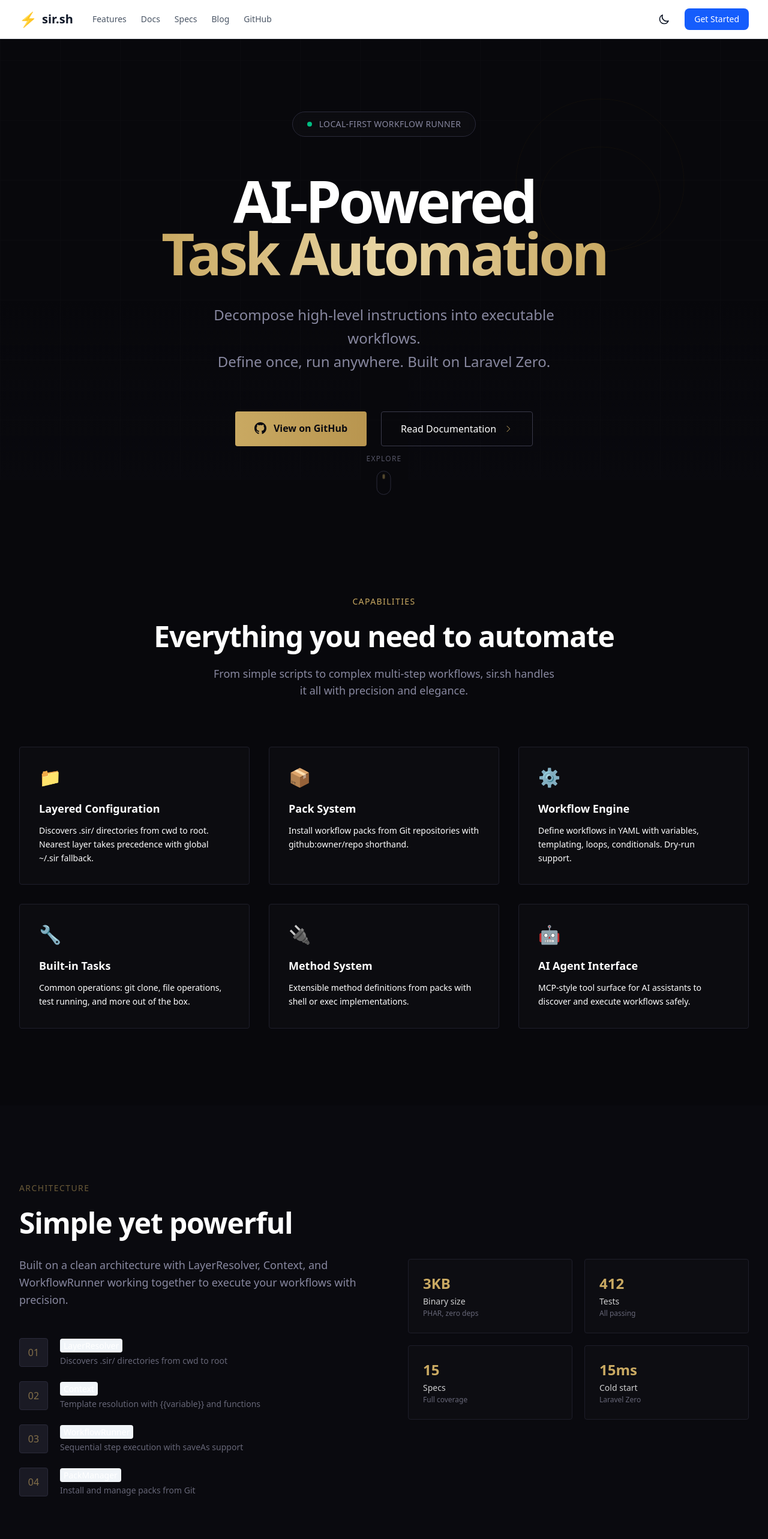
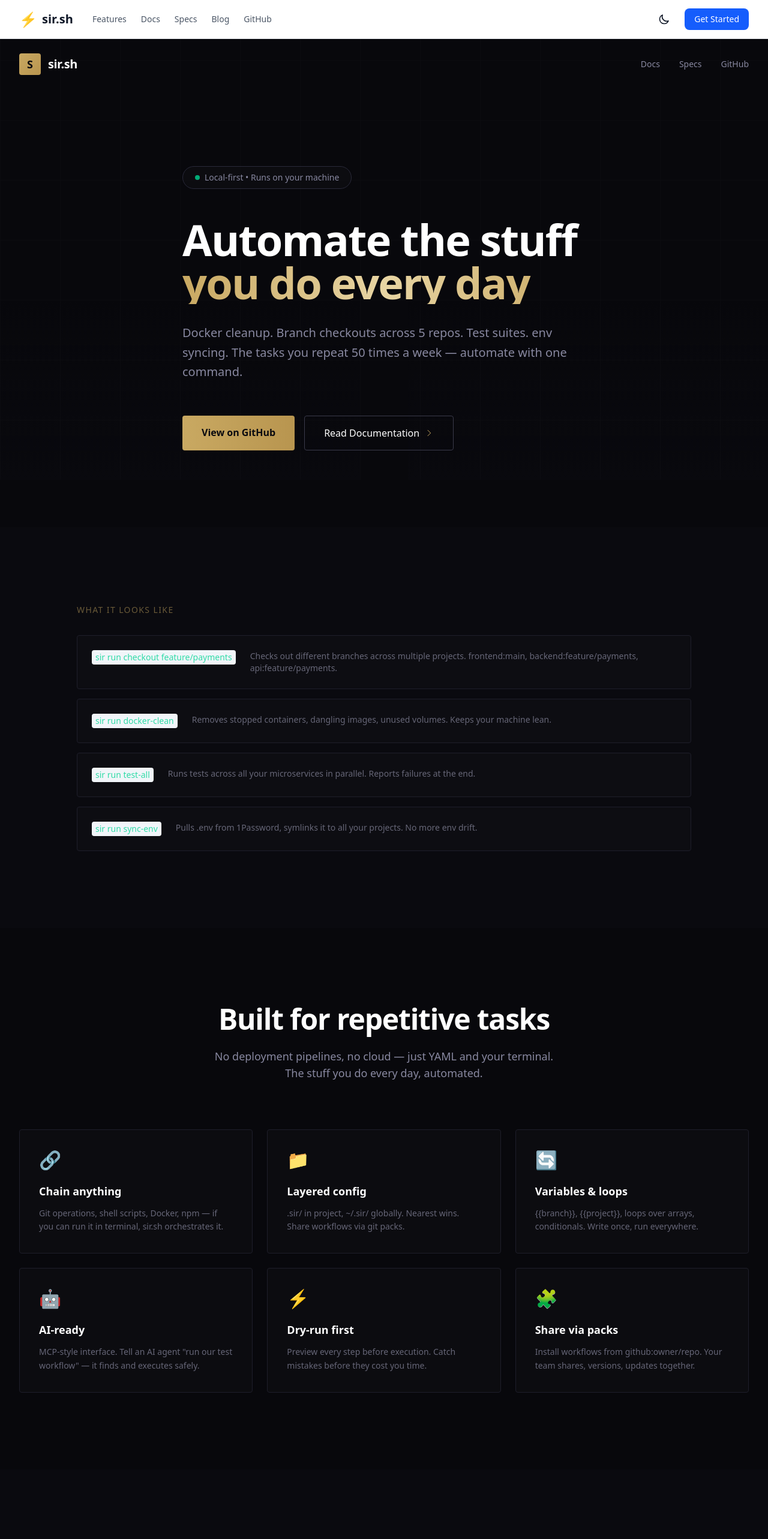
Before and after one commit to sir-sh/website, a Next.js app: page / in a window 1280 px wide. Shown: the top 2566 px of the page at 60% size. Built offline with nearby package versions, Linux system fonts and the light colour scheme.

Commit message:
Refocus on local dev automation: docker cleanup, branch checkouts, env sync

```diff
--- a/src/app/page.tsx
+++ b/src/app/page.tsx
@@ -1,82 +1,141 @@
 import Link from 'next/link';
+
+const workflows = [
+  {
+    cmd: 'sir run checkout feature/payments',
+    desc: 'Checks out different branches across multiple projects. frontend:main, backend:feature/payments, api:feature/payments.',
+  },
+  {
+    cmd: 'sir run docker-clean',
+    desc: 'Removes stopped containers, dangling images, unused volumes. Keeps your machine lean.',
+  },
+  {
+    cmd: 'sir run test-all',
+    desc: 'Runs tests across all your microservices in parallel. Reports failures at the end.',
+  },
+  {
+    cmd: 'sir run sync-env',
+    desc: 'Pulls .env from 1Password, symlinks it to all your projects. No more env drift.',
+  },
+];
+
+const features = [
+  {
+    icon: '🔗',
+    title: 'Chain anything',
+    description: 'Git operations, shell scripts, Docker, npm — if you can run it in terminal, sir.sh orchestrates it.',
+  },
+  {
+    icon: '📁',
+    title: 'Layered config',
+    description: '.sir/ in project, ~/.sir/ globally. Nearest wins. Share workflows via git packs.',
+  },
+  {
+    icon: '🔄',
+    title: 'Variables & loops',
+    description: '{{branch}}, {{project}}, loops over arrays, conditionals. Write once, run everywhere.',
+  },
+  {
+    icon: '🤖',
+    title: 'AI-ready',
+    description: 'MCP-style interface. Tell an AI agent "run our test workflow" — it finds and executes safely.',
+  },
+  {
+    icon: '⚡',
+    title: 'Dry-run first',
+    description: 'Preview every step before execution. Catch mistakes before they cost you time.',
+  },
+  {
+    icon: '🧩',
+    title: 'Share via packs',
+    description: 'Install workflows from github:owner/repo. Your team shares, versions, updates together.',
+  },
+];
+
+const specs = [
+  { id: 'S001', name: 'Layer Resolution' },
+  { id: 'S002', name: 'Config Loading' },
+  { id: 'S003', name: 'Workflow Engine' },
+  { id: 'S004', name: 'Template System' },
+  { id: 'S005', name: 'Pack System' },
+  { id: 'S006', name: 'Method System' },
+  { id: 'S007', name: 'Built-in Tasks' },
+  { id: 'S008', name: 'AI Interface' },
+  { id: 'S009', name: 'CLI Commands' },
+  { id: 'S010', name: 'Conditionals' },
+  { id: 'S011', name: 'Loops' },
+  { id: 'S012', name: 'Nested Props' },
+  { id: 'S013', name: 'Pack Updates' },
+  { id: 'S014', name: 'Remote Exec' },
+  { id: 'S015', name: 'Scheduling' },
+];
 
 export default function Home() {
   return (
     <div className="relative min-h-screen bg-[#08080c] text-white overflow-hidden">
-      {/* Batman-inspired ambient background */}
+      {/* Batman-inspired ambient */}
       <div className="fixed inset-0 pointer-events-none">
-        {/* Radial glow from top */}
         <div className="absolute top-0 left-1/2 -translate-x-1/2 w-[1200px] h-[600px] bg-gradient-radial from-[#1a1a2e]/60 via-transparent to-transparent" />
-
-        {/* Subtle grid pattern */}
-        <div
-          className="absolute inset-0 opacity-[0.03]"
-          style={{
-            backgroundImage: `linear-gradient(rgba(255,255,255,0.5) 1px, transparent 1px), linear-gradient(90deg, rgba(255,255,255,0.5) 1px, transparent 1px)`,
-            backgroundSize: '100px 100px',
-          }}
-        />
-
-        {/* Corner shadows for depth */}
         <div className="absolute top-0 left-0 w-[400px] h-[400px] bg-gradient-radial from-[#0d0d15]/80 to-transparent" />
         <div className="absolute top-0 right-0 w-[400px] h-[400px] bg-gradient-radial from-[#0d0d15]/80 to-transparent" />
         <div className="absolute bottom-0 left-0 w-[600px] h-[300px] bg-gradient-to-t from-[#0a0a10]/50 to-transparent" />
         <div className="absolute bottom-0 right-0 w-[600px] h-[300px] bg-gradient-to-t from-[#0a0a10]/50 to-transparent" />
+        <div className="absolute inset-0 opacity-[0.03]" style={{
+          backgroundImage: `linear-gradient(rgba(255,255,255,0.5) 1px, transparent 1px), linear-gradient(90deg, rgba(255,255,255,0.5) 1px, transparent 1px)`,
+          backgroundSize: '100px 100px',
+        }} />
       </div>
 
-      {/* Hero Section */}
-      <section className="relative min-h-screen flex items-center justify-center px-8 py-24">
-        {/* Decorative bat-inspired geometric */}
-        <div className="absolute top-20 right-20 opacity-[0.04]">
-          <svg width="400" height="400" viewBox="0 0 200 200" fill="none">
-            <path
-              d="M100,10 C60,10 30,40 30,80 C30,110 50,130 80,135 L100,138 L120,135 C150,130 170,110 170,80 C170,40 140,10 100,10 M100,50 C130,50 150,70 150,95 C150,120 130,135 100,138 C70,135 50,120 50,95 C50,70 70,50 100,50"
-              stroke="currentColor"
-              strokeWidth="0.5"
-              className="text-amber-400"
-            />
-          </svg>
+      {/* Nav */}
+      <nav className="relative z-50 flex items-center justify-between px-8 py-6 max-w-7xl mx-auto">
+        <div className="flex items-center gap-3">
+          <div className="w-9 h-9 rounded bg-gradient-to-br from-[#c9a962] to-[#b8954f] flex items-center justify-center">
+            <span className="text-lg font-bold text-[#0a0a0f]">S</span>
+          </div>
+          <span className="text-xl font-semibold tracking-tight">sir.sh</span>
         </div>
+        <div className="flex items-center gap-8">
+          <Link href="/docs" className="text-sm text-[#8888a0] hover:text-white transition-colors">Docs</Link>
+          <Link href="/specs" className="text-sm text-[#8888a0] hover:text-white transition-colors">Specs</Link>
+          <a href="https://github.com/sir-sh/cli" className="text-sm text-[#8888a0] hover:text-white transition-colors">GitHub</a>
+        </div>
+      </nav>
 
-        <div className="relative z-10 max-w-5xl mx-auto text-center">
-          {/* Status indicator */}
-          <div className="inline-flex items-center gap-3 mb-16 px-6 py-2.5 rounded-full border border-[#2a2a3a] bg-[#0f0f15]/60 backdrop-blur-sm">
+      {/* Hero */}
+      <section className="relative min-h-[85vh] flex items-center px-8">
+        <div className="relative z-10 max-w-5xl mx-auto py-32">
+          {/* Status */}
+          <div className="inline-flex items-center gap-2 mb-12 px-5 py-2 rounded-full bg-[#0f0f15]/60 border border-[#2a2a3a]">
             <span className="w-2 h-2 rounded-full bg-emerald-400 animate-pulse" />
-            <span className="text-sm text-[#8888a0] font-light tracking-wide uppercase">Local-first workflow runner</span>
+            <span className="text-sm text-[#8888a0]">Local-first • Runs on your machine</span>
           </div>
 
-          {/* Main heading - Batman vibes: sharp, clean, powerful */}
-          <h1 className="text-6xl md:text-7xl lg:text-8xl font-black tracking-tighter mb-10 leading-[0.9]">
-            <span className="block text-white">AI-Powered</span>
+          {/* Headline */}
+          <h1 className="text-5xl md:text-6xl lg:text-7xl font-black tracking-tight mb-8 leading-[1.0]">
+            <span className="block text-white">Automate the stuff</span>
             <span className="block bg-gradient-to-r from-[#c9a962] via-[#e8d5a3] to-[#c9a962] bg-clip-text text-transparent">
-              Task Automation
+              you do every day
             </span>
           </h1>
 
-          <p className="text-xl md:text-2xl text-[#8888a0] mb-16 max-w-2xl mx-auto font-light leading-relaxed">
-            Decompose high-level instructions into executable workflows.
-            <br className="hidden md:block" />
-            Define once, run anywhere. Built on Laravel Zero.
+          <p className="text-xl text-[#8888a0] mb-14 max-w-2xl leading-relaxed">
+            Docker cleanup. Branch checkouts across 5 repos. Test suites. env syncing.
+            The tasks you repeat 50 times a week — automate with one command.
           </p>
 
-          {/* CTA buttons - luxurious dark theme */}
-          <div className="flex flex-col sm:flex-row gap-6 justify-center">
+          {/* CTA */}
+          <div className="flex flex-col sm:flex-row gap-4">
             <a
               href="https://github.com/sir-sh/cli"
               target="_blank"
               rel="noopener"
-              className="group relative px-8 py-4 bg-gradient-to-r from-[#c9a962] to-[#b8954f] text-[#0a0a0f] font-semibold rounded-sm overflow-hidden transition-transform hover:scale-[1.02] active:scale-[0.98]"
+              className="group px-8 py-4 bg-gradient-to-r from-[#c9a962] to-[#b8954f] text-[#0a0a0f] font-semibold rounded-sm hover:opacity-90 transition-all"
             >
-              <span className="relative z-10 flex items-center gap-3">
-                <svg className="w-5 h-5" fill="currentColor" viewBox="0 0 24 24">
-                  <path d="M12 0c-6.626 0-12 5.373-12 12 0 5.302 3.438 9.8 8.207 11.387.599.111.793-.261.793-.577v-2.234c-3.338.726-4.033-1.416-4.033-1.416-.546-1.387-1.333-1.756-1.333-1.756-1.089-.745.083-.729.083-.729 1.205.084 1.839 1.237 1.839 1.237 1.07 1.834 2.807 1.304 3.492.997.107-.775.418-1.305.762-1.604-2.665-.305-5.467-1.334-5.467-5.931 0-1.311.469-2.381 1.236-3.221-.124-.303-.535-1.524.117-3.176 0 0 1.008-.322 3.301 1.23.957-.266 1.983-.399 3.003-.404 1.02.005 2.047.138 3.006.404 2.291-1.552 3.297-1.23 3.297-1.23.653 1.653.242 2.874.118 3.176.77.84 1.235 1.911 1.235 3.221 0 4.609-2.807 5.624-5.479 5.921.43.372.823 1.102.823 2.222v3.293c0 .319.192.694.801.576 4.765-1.589 8.199-6.086 8.199-11.386 0-6.627-5.373-12-12-12z"/>
-                </svg>
-                View on GitHub
-              </span>
+              View on GitHub
             </a>
             <Link
               href="/docs"
-              className="group px-8 py-4 border border-[#3a3a4a] text-white font-medium rounded-sm hover:border-[#c9a962]/50 hover:bg-[#1a1a24]/50 transition-all duration-300 flex items-center justify-center gap-3"
+              className="group px-8 py-4 border border-[#3a3a4a] text-white font-medium rounded-sm hover:border-[#c9a962]/50 hover:bg-[#1a1a24]/50 transition-all flex items-center gap-2"
             >
               Read Documentation
               <svg className="w-4 h-4 text-[#c9a962] group-hover:translate-x-1 transition-transform" fill="none" stroke="currentColor" viewBox="0 0 24 24">
@@ -85,98 +144,76 @@
             </Link>
           </div>
         </div>
-
-        {/* Scroll indicator */}
-        <div className="absolute bottom-10 left-1/2 -translate-x-1/2 flex flex-col items-center gap-3">
-          <span className="text-xs text-[#555566] uppercase tracking-widest">Explore</span>
-          <div className="w-6 h-10 rounded-full border border-[#2a2a3a] flex items-start justify-center p-1.5">
-            <div className="w-1 h-2 bg-[#c9a962]/40 rounded-full animate-bounce" />
-          </div>
-        </div>
       </section>
 
-      {/* Features Section - Dark with gold accents */}
-      <section id="features" className="relative py-32 px-8">
-        <div className="max-w-7xl mx-auto">
-          <div className="text-center mb-20">
-            <span className="text-sm text-[#c9a962] mb-6 block tracking-widest uppercase">Capabilities</span>
-            <h2 className="text-4xl md:text-5xl font-bold text-white mb-6 tracking-tight">Everything you need to automate</h2>
-            <p className="text-lg text-[#8888a0] max-w-xl mx-auto">
-              From simple scripts to complex multi-step workflows, sir.sh handles it all with precision and elegance.
-            </p>
-          </div>
+      {/* Workflow examples */}
+      <section className="relative py-32 px-8 bg-[#0a0a0f]">
+        <div className="max-w-5xl mx-auto">
+          <p className="text-sm text-[#c9a962]/50 mb-8 tracking-widest uppercase">What it looks like</p>
 
-          <div className="grid md:grid-cols-2 lg:grid-cols-3 gap-8">
-            {[
-              {
-                icon: '📁',
-                title: 'Layered Configuration',
-                description: 'Discovers .sir/ directories from cwd to root. Nearest layer takes precedence with global ~/.sir fallback.',
-              },
-              {
-                icon: '📦',
-                title: 'Pack System',
-                description: 'Install workflow packs from Git repositories with github:owner/repo shorthand.',
-              },
-              {
-                icon: '⚙️',
-                title: 'Workflow Engine',
-                description: 'Define workflows in YAML with variables, templating, loops, conditionals. Dry-run support.',
-              },
-              {
-                icon: '🔧',
-                title: 'Built-in Tasks',
-                description: 'Common operations: git clone, file operations, test running, and more out of the box.',
-              },
-              {
-                icon: '🔌',
-                title: 'Method System',
-                description: 'Extensible method definitions from packs with shell or exec implementations.',
-              },
-              {
-                icon: '🤖',
-                title: 'AI Agent Interface',
-                description: 'MCP-style tool surface for AI assistants to discover and execute workflows safely.',
-              }
-            ].map((feature, i) => (
-              <div
-                key={i}
-                className="group relative p-8 bg-[#0f0f15]/60 border border-[#1e1e2a] rounded-sm hover:border-[#c9a962]/30 transition-all duration-500"
-              >
-                <div className="text-3xl mb-5">{feature.icon}</div>
-                <h3 className="text-lg font-semibold text-white mb-3 group-hover:text-[#c9a962] transition-colors">
-                  {feature.title}
-                </h3>
-                <p className="text-sm text-[#6666770] leading-relaxed">
-                  {feature.description}
-                </p>
-                <div className="absolute bottom-0 left-0 right-0 h-px bg-gradient-to-r from-transparent via-[#c9a962]/0 to-transparent group-hover:bg-gradient-to-r group-hover:from-transparent group-hover:via-[#c9a962]/50 group-hover:to-transparent transition-all duration-500" />
+          <div className="space-y-4">
+            {workflows.map((wf, i) => (
+              <div key={i} className="group flex items-start gap-6 p-6 bg-[#0f0f15]/60 border border-[#1e1e2a] rounded-sm hover:border-[#c9a962]/20 hover:bg-[#12121a] transition-all">
+                <code className="text-sm text-emerald-400/80 font-mono whitespace-nowrap group-hover:text-emerald-400 transition-colors">{wf.cmd}</code>
+                <span className="text-sm text-[#666677]">{wf.desc}</span>
               </div>
             ))}
           </div>
         </div>
       </section>
 
-      {/* Architecture Section - Slightly different shade */}
+      {/* Features */}
+      <section id="features" className="relative py-32 px-8">
+        <div className="max-w-7xl mx-auto">
+          <div className="text-center mb-20">
+            <h2 className="text-4xl md:text-5xl font-bold text-white mb-6 tracking-tight">
+              Built for repetitive tasks
+            </h2>
+            <p className="text-lg text-[#8888a0] max-w-xl mx-auto">
+              No deployment pipelines, no cloud — just YAML and your terminal. The stuff you do every day, automated.
+            </p>
+          </div>
+
+          <div className="grid md:grid-cols-2 lg:grid-cols-3 gap-6">
+            {features.map((feature, i) => (
+              <div
+                key={i}
+                className="group p-8 bg-[#0f0f15]/60 border border-[#1e1e2a] rounded-sm hover:border-[#c9a962]/30 transition-all duration-500"
+              >
+                <div className="text-3xl mb-5">{feature.icon}</div>
+                <h3 className="text-lg font-semibold text-white mb-3 group-hover:text-[#c9a962] transition-colors">
+                  {feature.title}
+                </h3>
+                <p className="text-sm text-[#666677] leading-relaxed">
+                  {feature.description}
+                </p>
+              </div>
+            ))}
+          </div>
+        </div>
+      </section>
+
+      {/* Architecture */}
       <section className="relative py-32 px-8 bg-[#0a0a0f]">
         <div className="max-w-7xl mx-auto">
           <div className="grid lg:grid-cols-2 gap-20 items-center">
             <div>
-              <span className="text-sm text-[#c9a962]/50 mb-6 block tracking-widest uppercase">Architecture</span>
-              <h2 className="text-4xl md:text-5xl font-bold text-white mb-8 tracking-tight">Simple yet powerful</h2>
+              <p className="text-sm text-[#c9a962]/50 mb-6 tracking-widest uppercase">Architecture</p>
+              <h2 className="text-4xl md:text-5xl font-bold text-white mb-8 tracking-tight">Simple, composable</h2>
               <p className="text-lg text-[#8888a0] mb-12 leading-relaxed">
-                Built on a clean architecture with LayerResolver, Context, and WorkflowRunner working together to execute your workflows with precision.
+                LayerResolver finds config. Context resolves variables. WorkflowRunner executes steps.
+                You write YAML, sir.sh does the rest.
               </p>
 
               <div className="space-y-6">
                 {[
-                  { name: 'LayerResolver', desc: 'Discovers .sir/ directories from cwd to root' },
-                  { name: 'Context', desc: 'Template resolution with {{variable}} and functions' },
+                  { name: 'LayerResolver', desc: 'Finds .sir/ from cwd to ~/.sir, nearest wins' },
+                  { name: 'Context', desc: 'Variable resolution with functions and loops' },
                   { name: 'WorkflowRunner', desc: 'Sequential step execution with saveAs support' },
-                  { name: 'PackManager', desc: 'Install and manage packs from Git' },
+                  { name: 'PackManager', desc: 'Install workflows from git repos' },
                 ].map((comp, i) => (
-                  <div key={i} className="flex items-start gap-5 group">
-                    <div className="w-12 h-12 rounded-sm bg-[#1a1a24] border border-[#2a2a3a] flex items-center justify-center text-[#c9a962]/60 group-hover:border-[#c9a962]/40 group-hover:bg-[#1e1e28] transition-all">
+                  <div key={i} className="flex items-start gap-5">
+                    <div className="w-12 h-12 rounded-sm bg-[#1a1a24] border border-[#2a2a3a] flex items-center justify-center text-[#c9a962]/60 text-sm font-mono">
                       {String(i + 1).padStart(2, '0')}
                     </div>
                     <div>
@@ -188,7 +225,7 @@
               </div>
             </div>
 
-            {/* Stats block instead of terminal */}
+            {/* Stats */}
             <div className="relative">
               <div className="grid grid-cols-2 gap-5">
                 {[
@@ -209,38 +246,22 @@
         </div>
       </section>
 
-      {/* Specs Section */}
+      {/* Specs */}
       <section className="relative py-32 px-8 bg-[#08080c]">
         <div className="max-w-7xl mx-auto">
           <div className="text-center mb-16">
-            <span className="text-sm text-[#c9a962] mb-6 block tracking-widest uppercase">Specifications</span>
-            <h2 className="text-4xl md:text-5xl font-bold text-white mb-6 tracking-tight">15 Specifications</h2>
+            <p className="text-sm text-[#c9a962]/50 mb-6 tracking-widest uppercase">Specifications</p>
+            <h2 className="text-4xl md:text-5xl font-bold text-white mb-6 tracking-tight">15 specs, fully tested</h2>
             <p className="text-lg text-[#8888a0] max-w-xl mx-auto">
-              Built on a foundation of clear specifications. Every feature has a spec, every spec has tests.
+              Every feature documented. Every spec has tests. Review the specs, trust the implementation.
             </p>
           </div>
 
           <div className="grid grid-cols-3 md:grid-cols-5 gap-4 mb-12">
-            {[
-              { id: 'S001', name: 'Layer Resolution' },
-              { id: 'S002', name: 'Config Loading' },
-              { id: 'S003', name: 'Workflow Engine' },
-              { id: 'S004', name: 'Template System' },
-              { id: 'S005', name: 'Pack System' },
-              { id: 'S006', name: 'Method System' },
-              { id: 'S007', name: 'Built-in Tasks' },
-              { id: 'S008', name: 'AI Interface' },
-              { id: 'S009', name: 'CLI Commands' },
-              { id: 'S010', name: 'Conditionals' },
-              { id: 'S011', name: 'Loops' },
-              { id: 'S012', name: 'Nested Props' },
-              { id: 'S013', name: 'Pack Updates' },
-              { id: 'S014', name: 'Remote Exec' },
-              { id: 'S015', name: 'Scheduling' },
-            ].map((spec) => (
+            {specs.map((spec) => (
               <div
                 key={spec.id}
-                className="group px-4 py-5 bg-[#0f0f15]/40 border border-[#1e1e2a] rounded-sm text-center cursor-default hover:border-[#c9a962]/30 hover:bg-[#12121a] transition-all duration-200"
+                className="group px-4 py-5 bg-[#0f0f15]/40 border border-[#1e1e2a] rounded-sm text-center hover:border-[#c9a962]/30 hover:bg-[#12121a] transition-all duration-200"
               >
                 <div className="font-mono text-sm font-semibold text-[#c9a962]/60 mb-1">{spec.id}</div>
                 <div className="text-xs text-[#666677] group-hover:text-[#888899] transition-colors">{spec.name}</div>
@@ -262,23 +283,22 @@
         </div>
       </section>
 
-      {/* CTA Section */}
+      {/* CTA */}
       <section className="relative py-32 px-8 bg-[#0a0a0f]">
         <div className="max-w-3xl mx-auto text-center">
-          <h2 className="text-4xl md:text-5xl font-bold text-white mb-6 tracking-tight">Get started with sir.sh</h2>
-          <p className="text-lg text-[#8888a0] mb-10 max-w-xl mx-auto">
-            Clone the repo, run your first workflow. It&apos;s that simple.
+          <h2 className="text-4xl md:text-5xl font-bold text-white mb-6 tracking-tight">
+            Automate your workflow
+          </h2>
+          <p className="text-lg text-[#8888a0] mb-12 max-w-xl mx-auto">
+            Create a sir.yml, run `sir run`. Your future self will thank you.
           </p>
-          <div className="flex flex-col sm:flex-row gap-6 justify-center">
+          <div className="flex flex-col sm:flex-row gap-4 justify-center">
             <a
               href="https://github.com/sir-sh/cli"
               target="_blank"
               rel="noopener"
-              className="px-8 py-4 bg-gradient-to-r from-[#c9a962] to-[#b8954f] text-[#0a0a0f] font-semibold rounded-sm hover:opacity-90 transition-opacity flex items-center justify-center gap-3"
+              className="px-8 py-4 bg-gradient-to-r from-[#c9a962] to-[#b8954f] text-[#0a0a0f] font-semibold rounded-sm hover:opacity-90 transition-all"
             >
-              <svg className="w-5 h-5" fill="currentColor" viewBox="0 0 24 24">
-                <path d="M12 0c-6.626 0-12 5.373-12 12 0 5.302 3.438 9.8 8.207 11.387.599.111.793-.261.793-.577v-2.234c-3.338.726-4.033-1.416-4.033-1.416-.546-1.387-1.333-1.756-1.333-1.756-1.089-.745.083-.729.083-.729 1.205.084 1.839 1.237 1.839 1.237 1.07 1.834 2.807 1.304 3.492.997.107-.775.418-1.305.762-1.604-2.665-.305-5.467-1.334-5.467-5.931 0-1.311.469-2.381 1.236-3.221-.124-.303-.535-1.524.117-3.176 0 0 1.008-.322 3.301 1.23.957-.266 1.983-.399 3.003-.404 1.02.005 2.047.138 3.006.404 2.291-1.552 3.297-1.23 3.297-1.23.653 1.653.242 2.874.118 3.176.77.84 1.235 1.911 1.235 3.221 0 4.609-2.807 5.624-5.479 5.921.43.372.823 1.102.823 2.222v3.293c0 .319.192.694.801.576 4.765-1.589 8.199-6.086 8.199-11.386 0-6.627-5.373-12-12-12z"/>
-              </svg>
               View on GitHub
             </a>
             <Link href="/docs" className="px-8 py-4 border border-[#3a3a4a] text-white font-medium rounded-sm hover:border-[#c9a962]/50 hover:bg-[#1a1a24]/50 transition-all">
```
